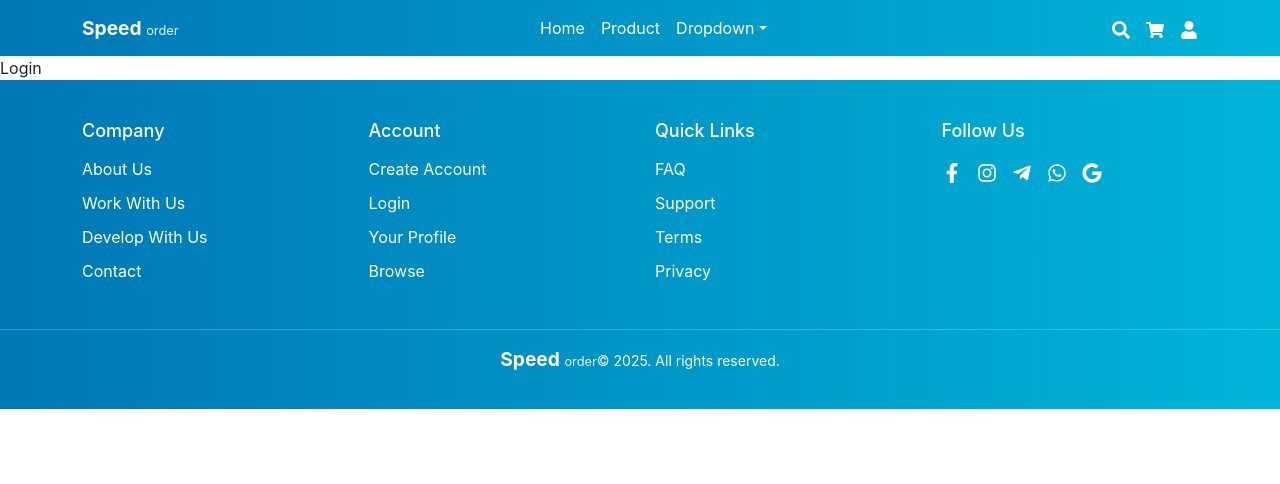
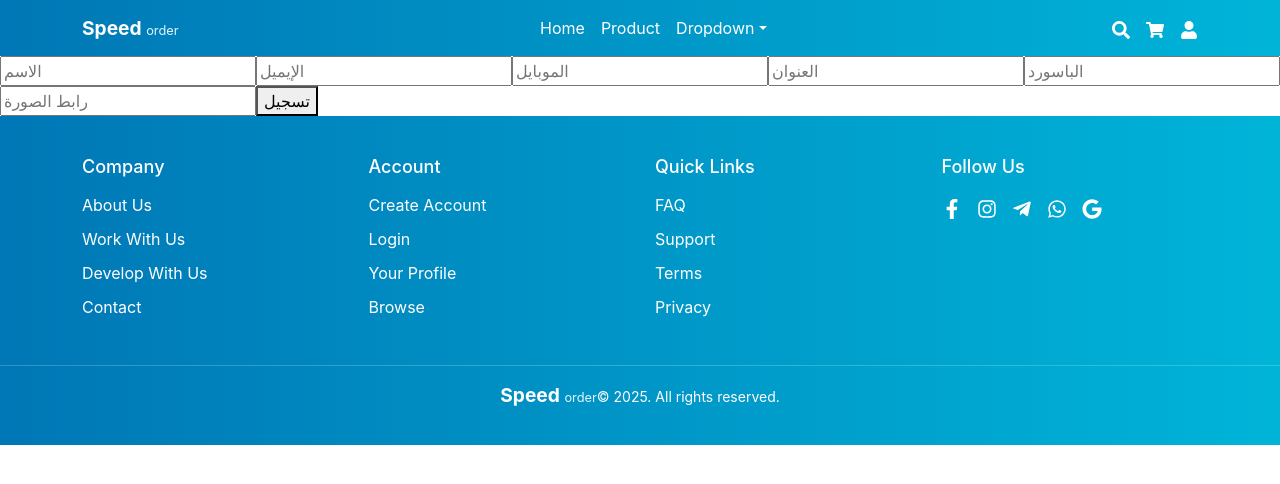
Before and after one commit to MahmoudAAbdelrahim/Speed_Order, a React (Create React App) app: page /Login in a window 1280 px wide. Shown: the top 484 px of the page. Built offline with nearby package versions, Linux system fonts and the light colour scheme.

Commit message:
Login.jsx

```diff
--- a/src/Login.jsx
+++ b/src/Login.jsx
@@ -1,9 +1,46 @@
-import React from 'react'
+// في React component مثل RegisterForm.jsx
+import { useState } from "react";
 
-const Login = () => {
+function RegisterForm() {
+  const [formData, setFormData] = useState({
+    name: "",
+    email: "",
+    phone: "",
+    address: "",
+    password: "",
+    image: "",
+  });
+
+  const handleChange = (e) =>
+    setFormData({ ...formData, [e.target.name]: e.target.value });
+
+  const handleSubmit = async (e) => {
+    e.preventDefault();
+
+    const res = await fetch("https://speedorder.ct.ws/register.php", {
+      method: "POST",
+      headers: {
+        "Content-Type": "application/x-www-form-urlencoded", // مهم جدًا
+      },
+      body: new URLSearchParams(formData),
+    });
+
+    const result = await res.text();
+    alert(result);
+  };
+
   return (
-    <div>Login</div>
-  )
+<form onSubmit={handleSubmit}>
+  <input name="name" onChange={handleChange} placeholder="الاسم" required />
+  <input name="email" type="email" onChange={handleChange} placeholder="الإيميل" required />
+  <input name="phone" onChange={handleChange} placeholder="الموبايل" required />
+  <input name="address" onChange={handleChange} placeholder="العنوان" required />
+  <input name="password" type="password" onChange={handleChange} placeholder="الباسورد" required />
+  <input name="image" onChange={handleChange} placeholder="رابط الصورة" />
+  <button type="submit">تسجيل</button>
+</form>
+
+  );
 }
 
-export default Login
+export default RegisterForm;
```
